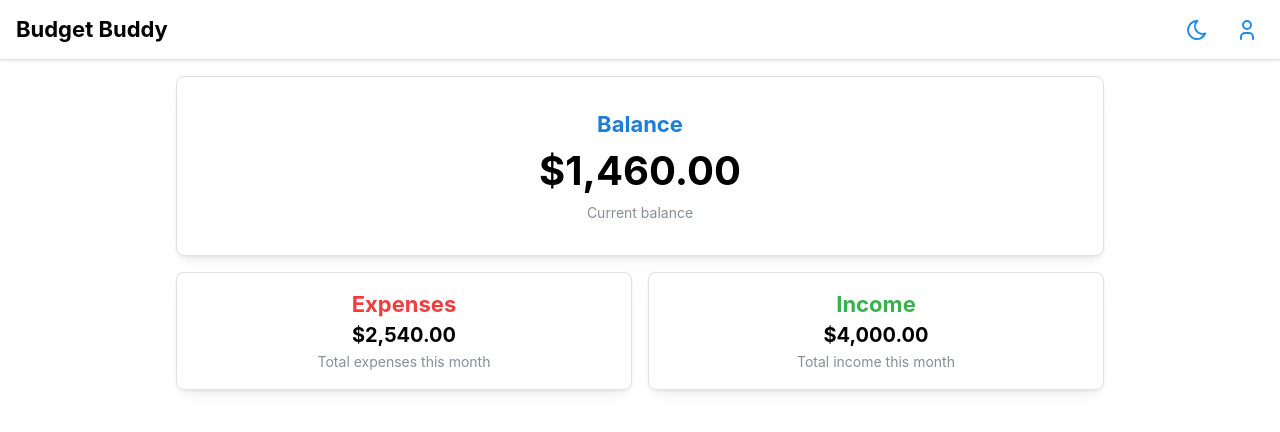
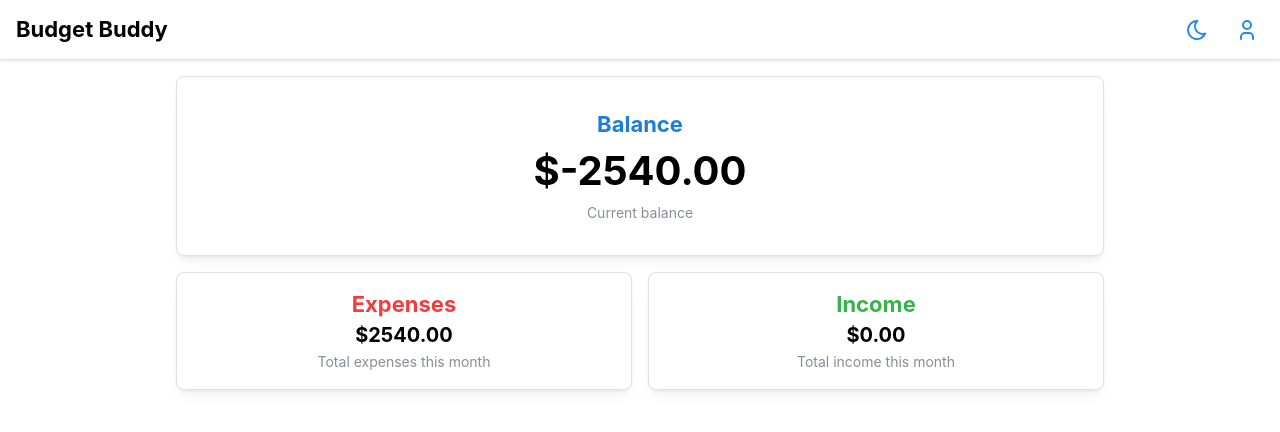
Before and after one commit to wiljar00/budget-buddy, a React (Vite) app: page / in a window 1280 px wide. Shown: the top 432 px of the page. Built offline with nearby package versions, Linux system fonts and the light colour scheme; no server answers.

Commit message:
Update FinancialSummary.tsx

```diff
--- a/src/components/FinancialSummary.tsx
+++ b/src/components/FinancialSummary.tsx
@@ -1,9 +1,20 @@
 import { Grid, Container } from "@mantine/core";
+import { useEffect, useState } from "react";
 import FinancialCard from "./FinancialCard";
+import { loadIncome, IncomeEntry } from "../utils/storage";
 import { useNavigate } from "react-router-dom";
 
 export default function FinancialSummary() {
+  const [entries, setEntries] = useState<IncomeEntry[]>([]);
   const navigate = useNavigate();
+
+  useEffect(() => {
+    loadIncome().then(setEntries);
+  }, []);
+
+  const totalIncome = entries.reduce((sum, entry) => sum + entry.amount, 0);
+  const expenses = 2540.0; // TODO: Add expenses functionality
+  const balance = totalIncome - expenses;
 
   return (
     <Container size="md">
@@ -11,7 +22,7 @@ export default function FinancialSummary() {
         <Grid.Col span={12}>
           <FinancialCard
             title="Balance"
-            amount="$1,460.00"
+            amount={`$${balance.toFixed(2)}`}
             description="Current balance"
             color="blue.7"
             isLarge
@@ -21,7 +32,7 @@ export default function FinancialSummary() {
         <Grid.Col span={{ base: 12, md: 6 }}>
           <FinancialCard
             title="Expenses"
-            amount="$2,540.00"
+            amount={`$${expenses.toFixed(2)}`}
             description="Total expenses this month"
             color="red.7"
           />
@@ -33,7 +44,7 @@ export default function FinancialSummary() {
           >
             <FinancialCard
               title="Income"
-              amount="$4,000.00"
+              amount={`$${totalIncome.toFixed(2)}`}
               description="Total income this month"
               color="green.7"
             />
```
